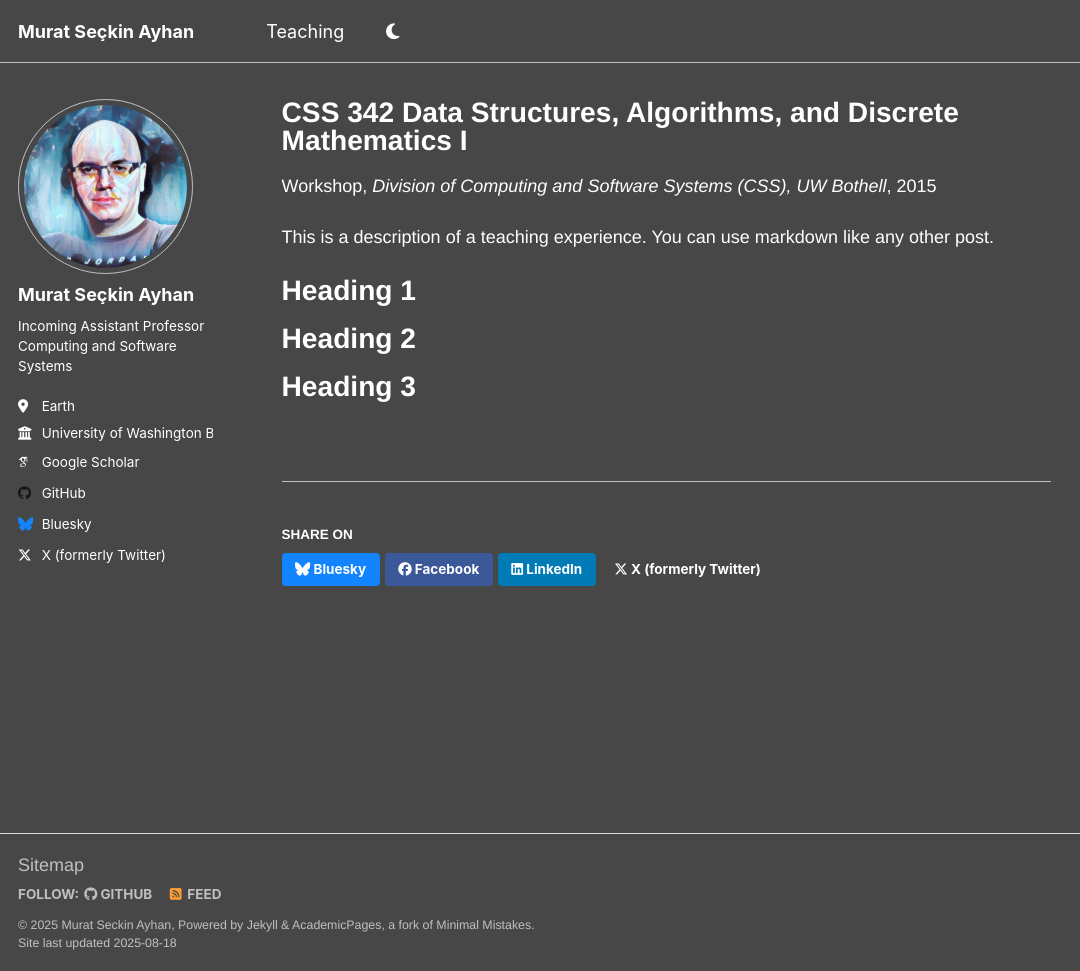
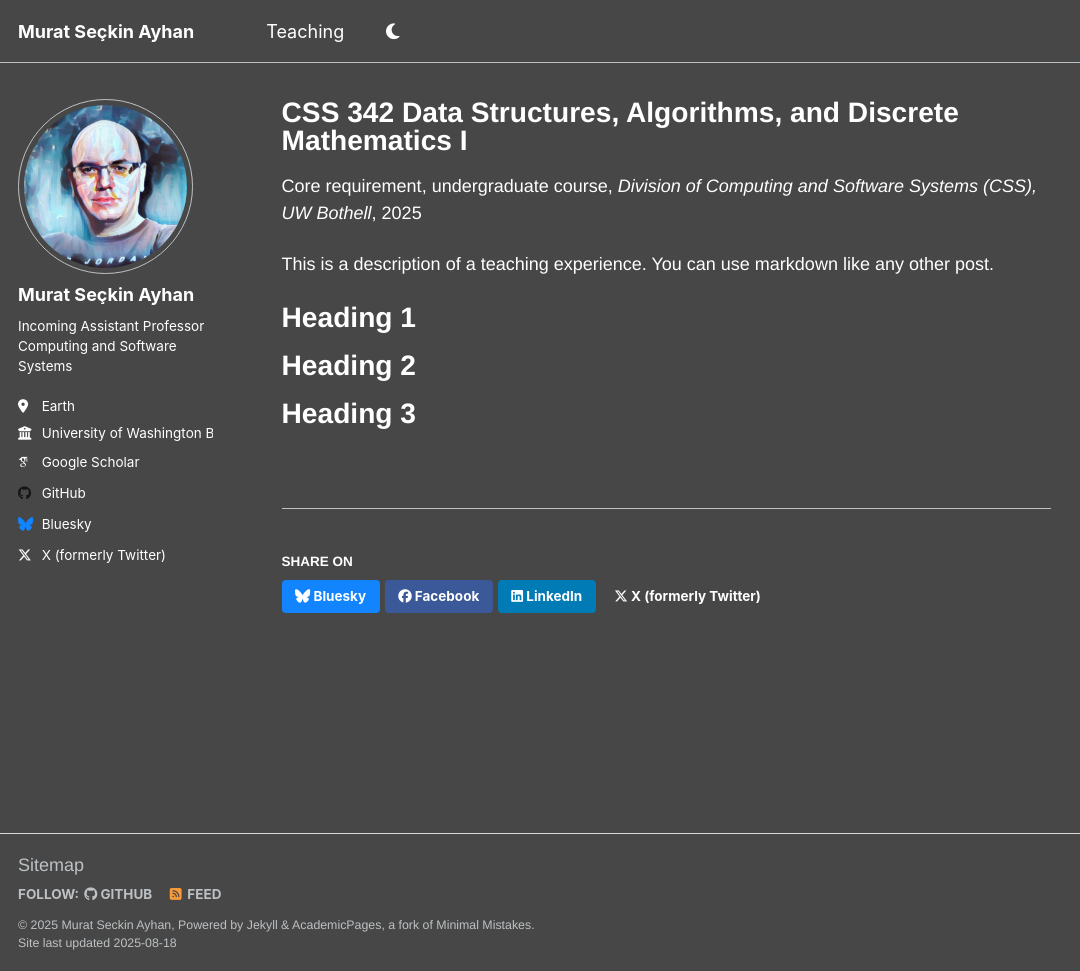
Before and after one commit to msayhan/msayhan.github.io, a Jekyll site: the page built from _teaching/2025-autumn-teaching.md, in a window 1280 px wide and 971 px high. Shown: the whole window, without its empty margins (0-1080 px from the left). Built offline with Jekyll 4.4.1, drawn with Linux system fonts in a browser that asks for light colours; some web fonts are replaced; a script that is not in the unit is left out.

Commit message:
teaching update tags

```diff
--- a/_teaching/2025-autumn-teaching.md
+++ b/_teaching/2025-autumn-teaching.md
@@ -1,11 +1,11 @@
 ---
 title: "CSS 342 Data Structures, Algorithms, and Discrete Mathematics I"
 collection: teaching
-type: "Workshop"
+type: "Core requirement, undergraduate course"
 permalink: /teaching/2025-autumn-teaching
 venue: "Division of Computing and Software Systems (CSS), UW Bothell"
-date: 2015-01-01
-location: "City, Country"
+date: 2025-09-24
+location: "Bothell, Washington"
 ---
 
 This is a description of a teaching experience. You can use markdown like any other post.
```
